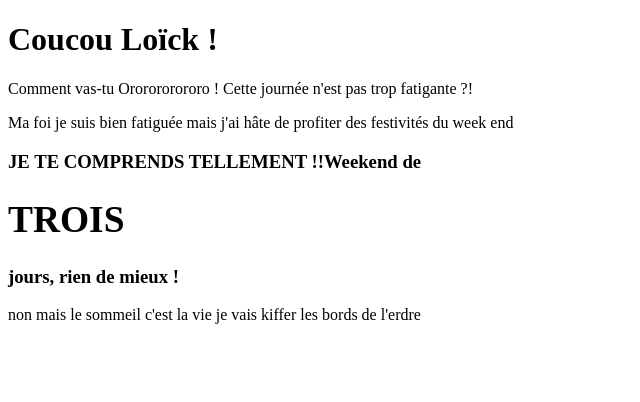
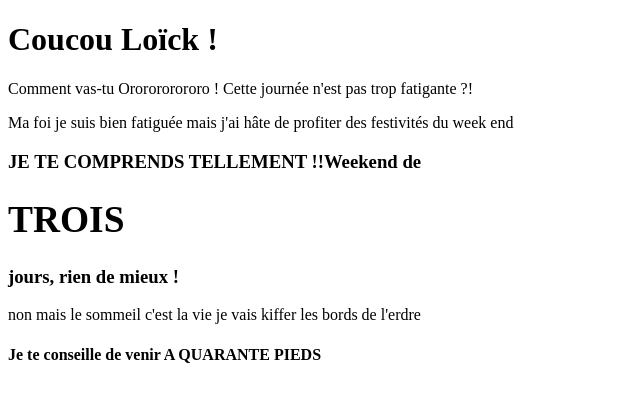
Before and after one commit to orianeLalo/collabLoickOriane, an Angular app: page / in a window 1280 px wide. Shown: the top 402 px of the page, without its empty margins (0-640 px from the left). Built offline with nearby package versions, Linux system fonts and the light colour scheme.

Commit message:
La reponse met du temps a arriver

```diff
--- a/src/app/app.component.html
+++ b/src/app/app.component.html
@@ -3,3 +3,5 @@
 <p>Ma foi je suis bien fatiguée mais j'ai hâte de profiter des festivités du week end</p>
 <h3>JE TE COMPRENDS TELLEMENT !!Weekend de <h1>TROIS</h1> jours, rien de mieux !</h3>
 <p>non mais le sommeil c'est la vie je vais kiffer les bords de l'erdre</p>
+
+<h4>Je te conseille de venir A QUARANTE PIEDS</h4>
```
